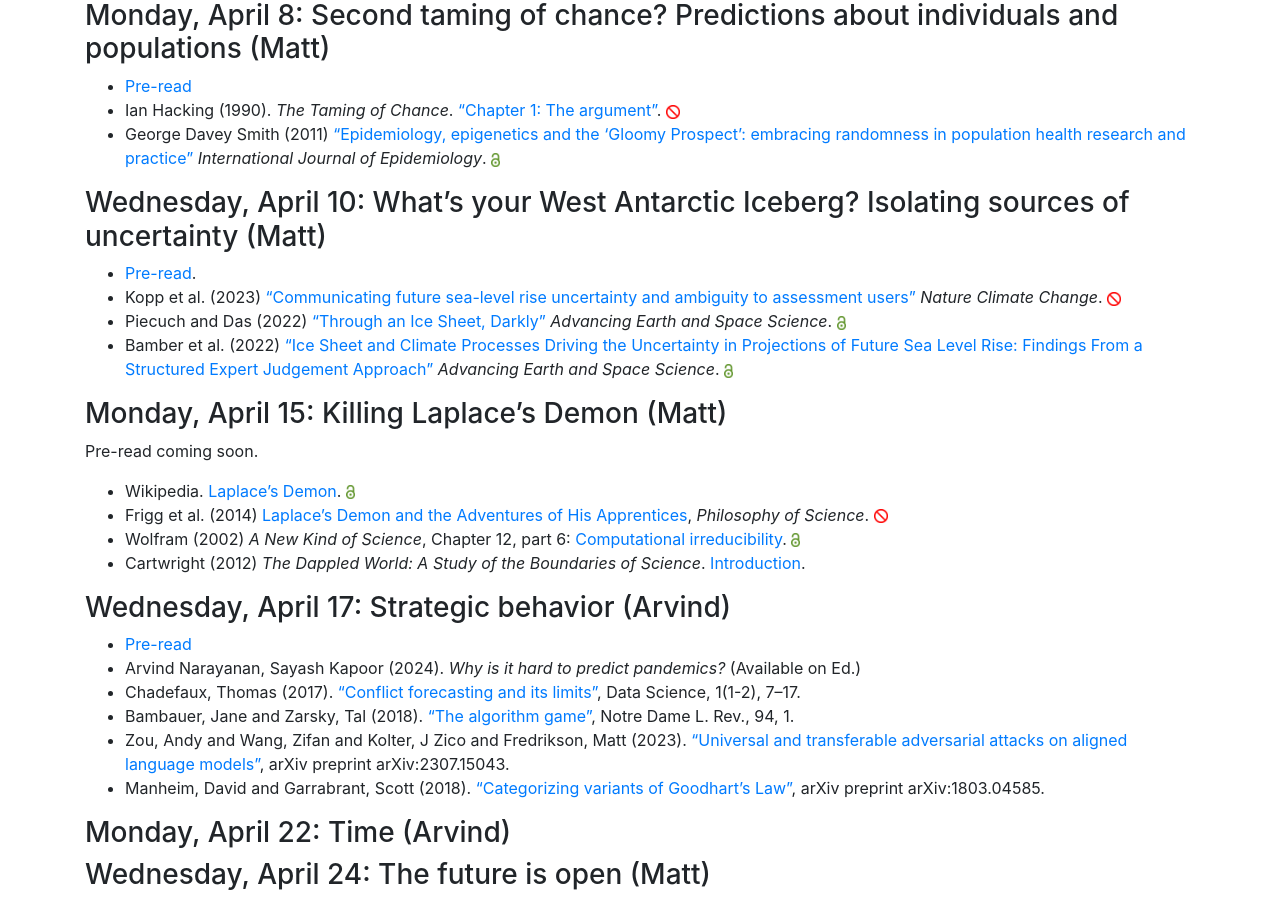
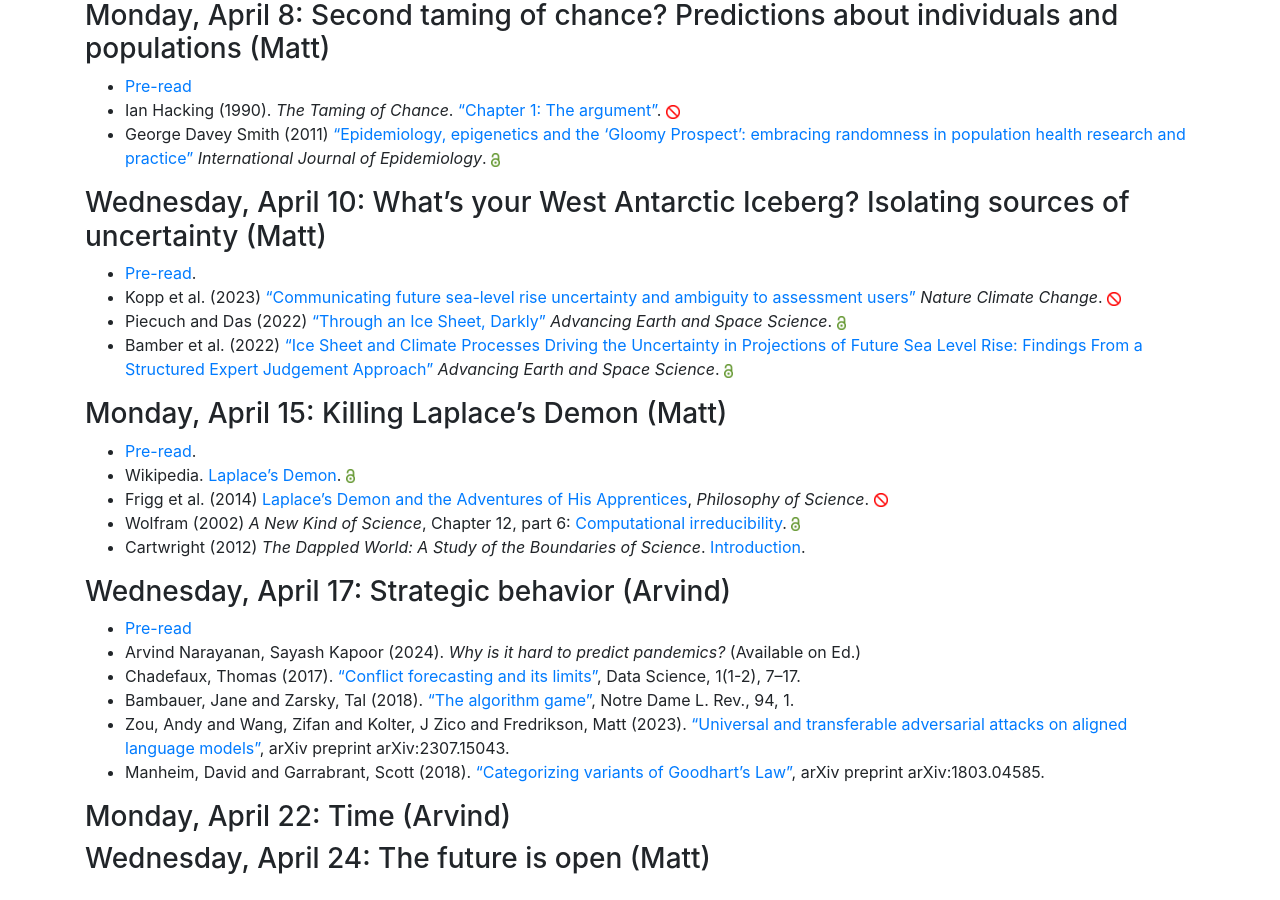
Before and after one commit to msalganik/soc555-cos598J_s2024, a Jekyll site: the page built from readings.md, in a window 1280 px wide and 900 px high, scrolled down 4017 px. Built offline with Jekyll 4.4.1, drawn with Linux system fonts in a browser that asks for light colours; comment, search, counter and statistics services are not loaded.

Commit message:
adding preread

```diff
--- a/readings.md
+++ b/readings.md
@@ -180,7 +180,7 @@ No required reading before class.
 
 ### Monday, April 15: Killing Laplace's Demon (Matt)
 
-Pre-read coming soon.
+- [Pre-read](https://docs.google.com/document/d/1zFMeC-_UaeS-U_iw6JpI6e_HE7kQCEX37QWZHW1AMBM/edit?usp=sharing).
 - Wikipedia. [Laplace's Demon](https://en.wikipedia.org/wiki/Laplace%27s_demon). <img src="https://msalganik.github.io/soc555-cos598J_s2024/images/open.png" style="display: inline; height: 14px;" />
 - Frigg et al. (2014) [Laplace’s Demon and the Adventures of His Apprentices](https://doi.org/10.1086/674416), _Philosophy of Science_. <img src="https://msalganik.github.io/soc555-cos598J_s2024/images/closed.png" style="display: inline; height: 14px;" />
 - Wolfram (2002) _A New Kind of Science_, Chapter 12, part 6: [Computational irreducibility](https://www.wolframscience.com/nks/chap-12--the-principle-of-computational-equivalence#sect-12-6--computational-irreducibility). <img src="https://msalganik.github.io/soc555-cos598J_s2024/images/open.png" style="display: inline; height: 14px;" />
```
